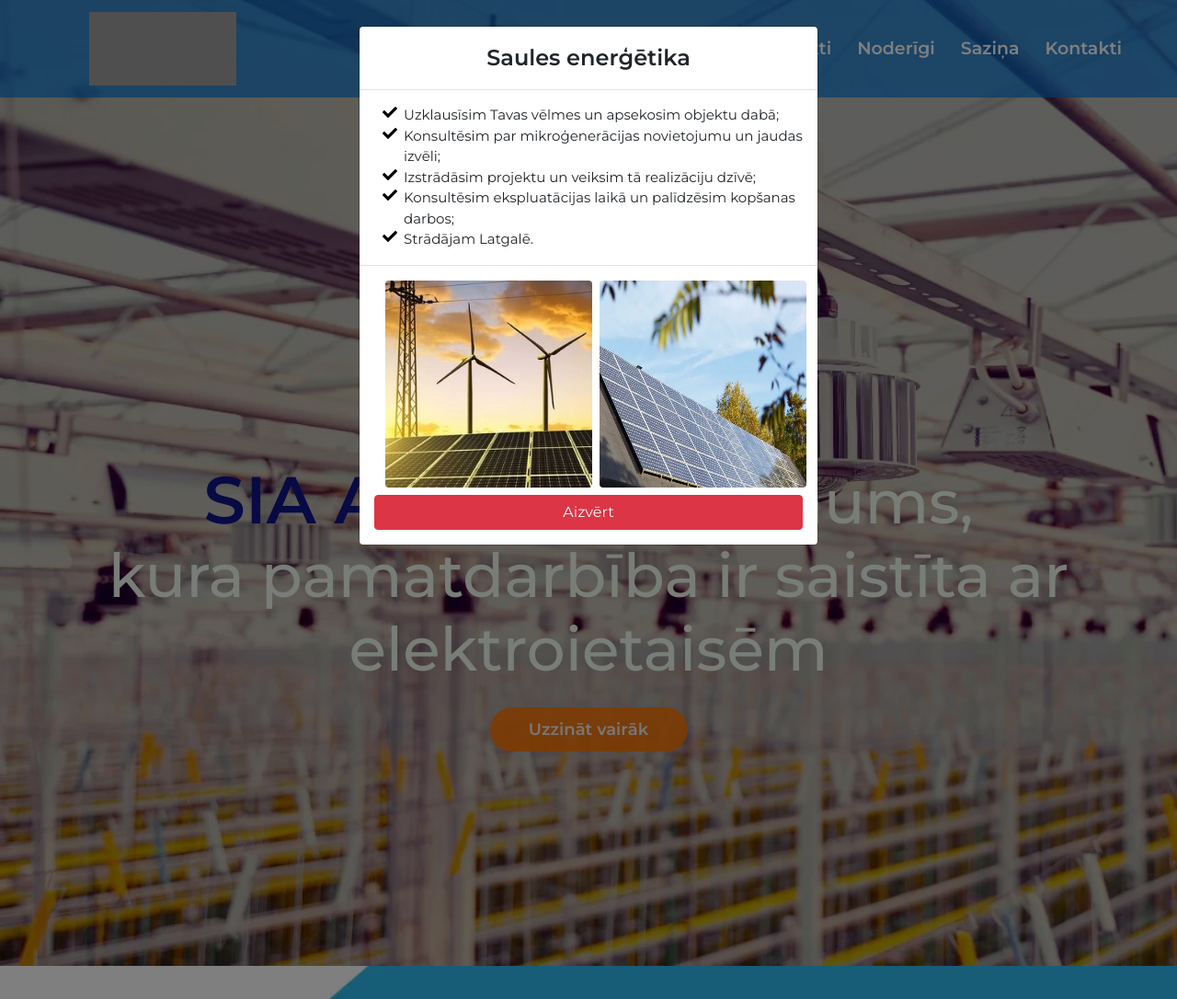
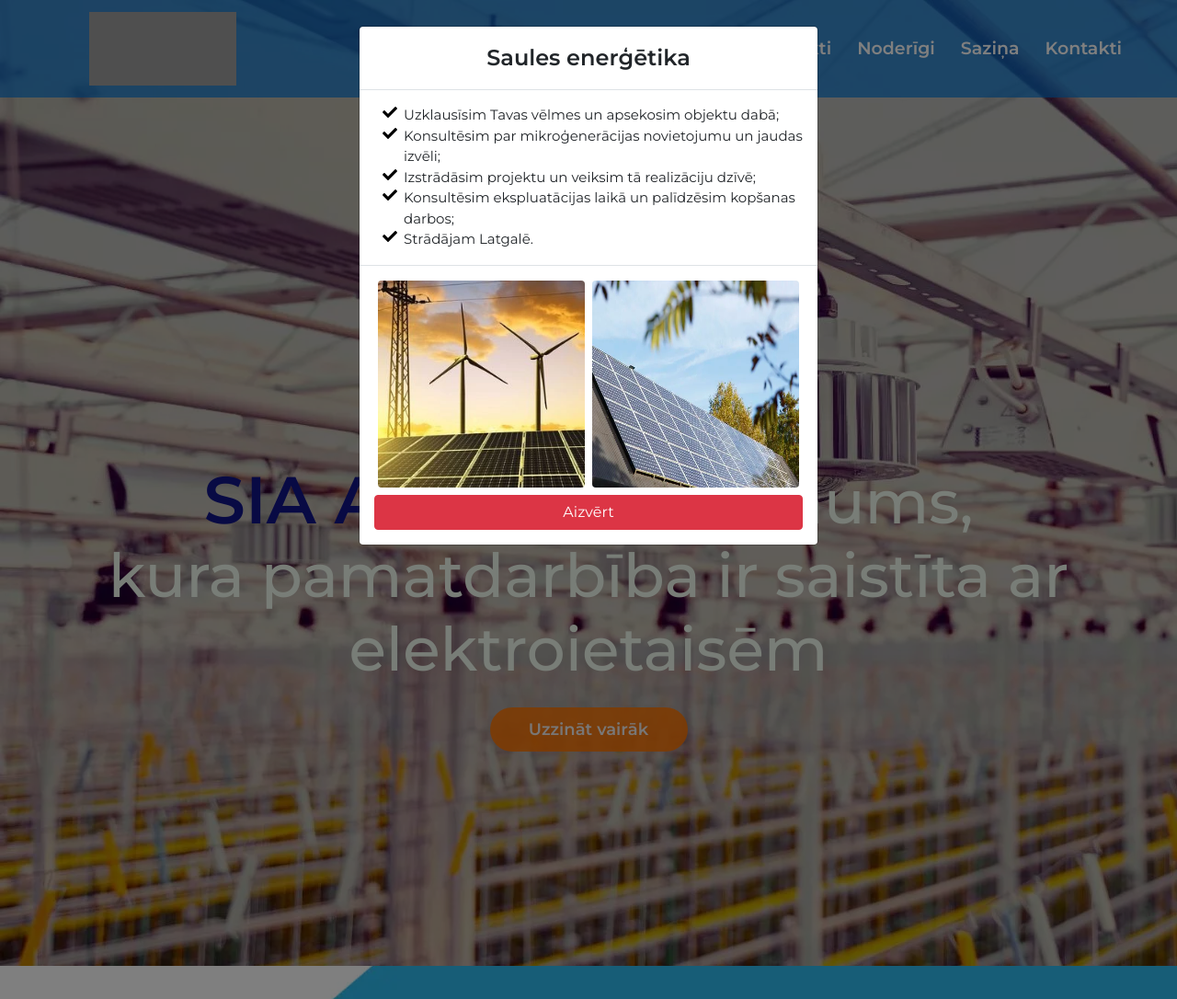
Before and after one commit to LaSTiqq/affix, a Django app: template affix/details/templates/details/index.html in a window 1280 px wide, after a click on "solar_power". Shown: the top 1086 px of the page at 92% size. Run offline with Django 3.2, Linux system fonts and the light colour scheme; the template is opened without the code that fills it, so the values that code supplies are empty, except form fields; tables that the repository leaves empty hold one stand-in row (values such as "Sample post"); form fields are guessed from the names that the template uses; some libraries are stand-ins or nearby versions; grey boxes are pictures that could not be loaded.

Commit message:
Few styles fixes

```diff
--- a/affix/details/templates/details/index.html
+++ b/affix/details/templates/details/index.html
@@ -77,7 +77,7 @@
 					<span class="material-icons icons fifth">solar_power</span>
 				</button>
 			</div>
-			<h2 class="mt-3">Saules enerģētika<br><span class="text-danger fw-bold new">Jaunums!</span></h2>
+			<h2 class="mt-3 mb-0">Saules enerģētika<br><span class="text-danger fw-bold new">Jaunums!</span></h2>
 			<!-- Modal button 6 -->
 			<a class="button" href="#" data-bs-toggle="modal" data-bs-target="#Modal6">
 				Uzzināt vairāk
@@ -537,7 +537,7 @@
 				</ul>
 			</div>
 			<div class="modal-footer">
-				<div class="row">
+				<div class="row gx-0">
 					<div class="col-6">
 						<picture>
 							<source srcset="{% static 'img/illu_1.webp' %}" type="image/webp">
@@ -578,7 +578,7 @@
 				</ul>
 			</div>
 			<div class="modal-footer">
-				<div class="row">
+				<div class="row gx-0">
 					<div class="col-6">
 						<picture>
 							<source srcset="{% static 'img/illu_3.webp' %}" type="image/webp">
@@ -618,7 +618,7 @@
 				</ul>
 			</div>
 			<div class="modal-footer">
-				<div class="row">
+				<div class="row gx-0">
 					<div class="col-6">
 						<picture>
 							<source srcset="{% static 'img/illu_5.webp' %}" type="image/webp">
@@ -657,7 +657,7 @@
 				</ul>
 			</div>
 			<div class="modal-footer">
-				<div class="row">
+				<div class="row gx-0">
 					<div class="col-6">
 						<picture>
 							<source srcset="{% static 'img/illu_7.webp' %}" type="image/webp">
@@ -697,7 +697,7 @@
 				</ul>
 			</div>
 			<div class="modal-footer">
-				<div class="row">
+				<div class="row gx-0">
 					<div class="col-6">
 						<picture>
 							<source srcset="{% static 'img/illu_9.webp' %}" type="image/webp">
--- a/affix/static/css/style.css
+++ b/affix/static/css/style.css
@@ -85,7 +85,7 @@ header {
   text-align: center;
   width: 215px;
   display: block;
-  margin: -15px auto 0 auto;
+  margin: 0 auto;
   border-radius: 50rem;
   opacity: 0.85;
   transition: 0.5s;
```
Also changed, not shown: 1 other file.
